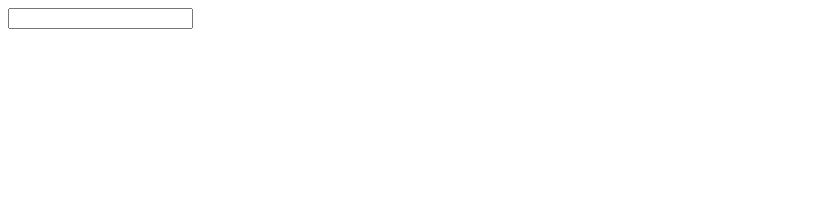
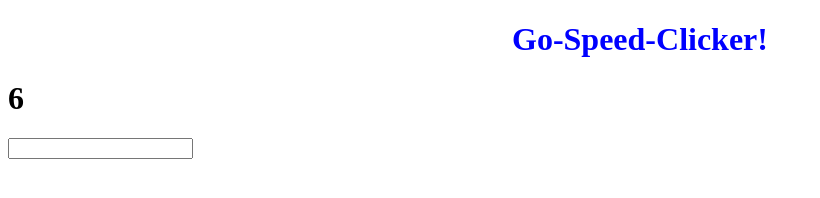
Before and after one commit to ijthomas11/vschoolassignments, a plain HTML site: page go-speed-clicker/index.html in a window 1280 px wide. Shown: the whole page, without its empty margins (0-820 px from the left). Drawn offline with Linux system fonts and the light colour scheme.

Commit message:
added timer to go speed clicker but still have to figure out how to stop document click count once timer hits 0

```diff
--- a/go-speed-clicker/index.html
+++ b/go-speed-clicker/index.html
@@ -7,6 +7,8 @@
 </head>
 
 <body>
+    <h1 id="header">Go-Speed-Clicker!</h1>
+    <h1 id="timer"></h1>
     <form id="clicker">
         <input name="clicks" type="number" value="">
     </form>
--- a/go-speed-clicker/index.js
+++ b/go-speed-clicker/index.js
@@ -1,6 +1,30 @@
- var clickCount = 1
- document.addEventListener("click", function() {
+var header = document.getElementById("header")
+header.style.color = "blue"
+header.style.textAlign = "center"
+var clickerCount = 1
+document.addEventListener("click", function() {
+    clicker.clicks.value = clickerCount++;
+    localStorage.setItem("clickCount", clicker.clicks.value)
 
-     clicker.clicks.value = clickCount++;
-     localStorage.setItem("clickCount", clicker.clicks.value)
- })
+})
+var timer = document.getElementById("timer")
+var time = 10
+
+function getTimer() {
+    timer.textContent = time--
+
+}
+var timerID = setInterval(getTimer, 1000)
+let stopClick = false
+
+function stopTimer() {
+    clearInterval(timerID);
+
+}
+
+
+var timerStop = setTimeout(stopTimer, 11000)
+    // document.addEventListener("click").disabled = true
+    // if (timer === 0) {
+    //     document.off("click")}
+    //figure out how to stop document click after time hits 0
```
